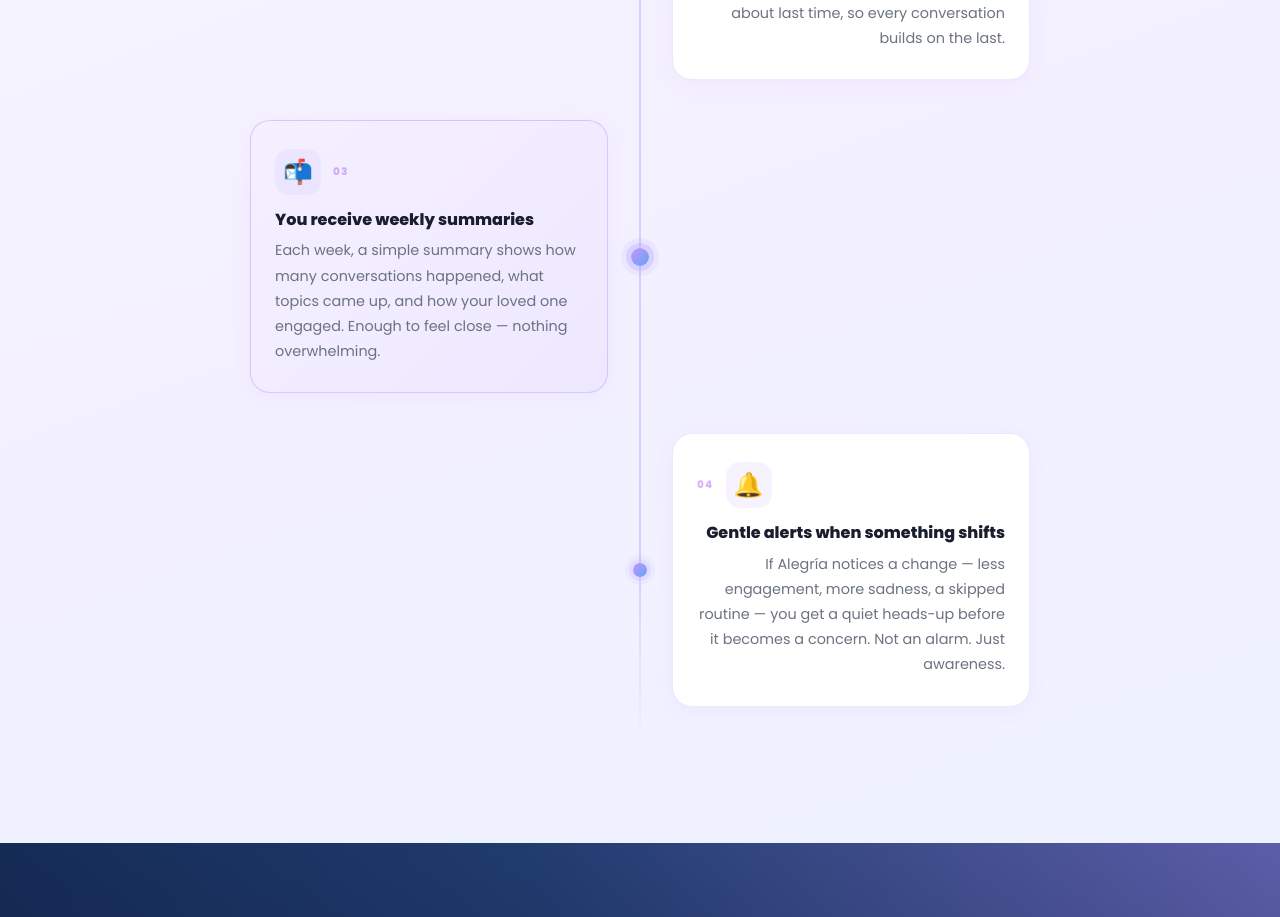
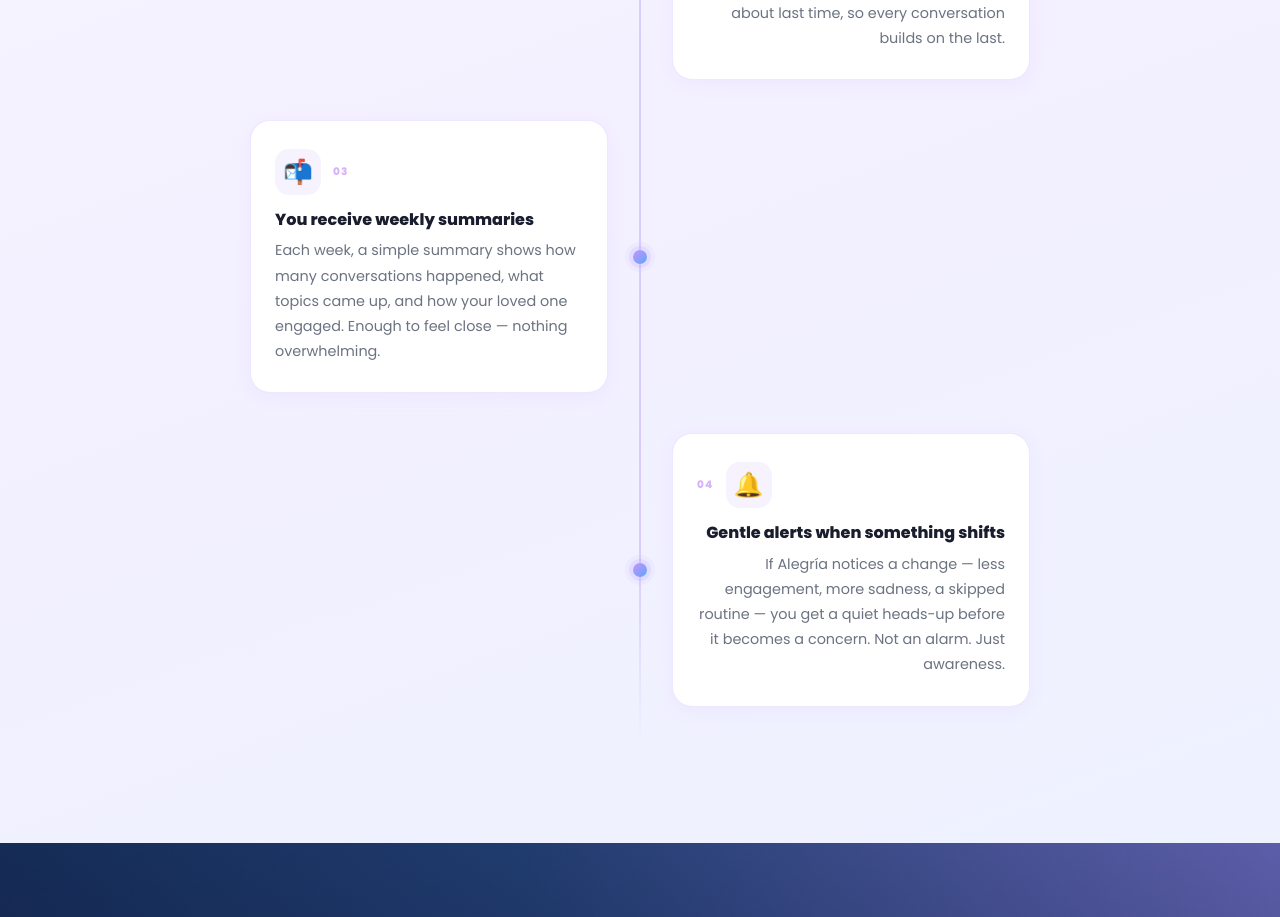
Before and after one commit to heymidori/alegriawebsite, a React (Vite) app: page /familias in a window 1280 px wide. Shown: the part 2180-3097 px from the top of the page. Built offline with nearby package versions, Linux system fonts and the light colour scheme.

Commit message:
Remove featured highlight from family timeline — all cards same style

```diff
--- a/src/pages/Familias.tsx
+++ b/src/pages/Familias.tsx
@@ -68,13 +68,7 @@ export default function Familias() {
           <div className="fam-timeline" role="list">
             {tMarkets.familySteps.map(({ icon, title, desc }, i) => {
               const isRight = i % 2 === 1;
-              const isFeatured = i === 2;
-              const itemClass = [
-                'fam-item',
-                'reveal',
-                isRight ? 'fam-item--right' : '',
-                isFeatured ? 'fam-item--featured' : '',
-              ].filter(Boolean).join(' ');
+              const itemClass = ['fam-item', 'reveal', isRight ? 'fam-item--right' : ''].filter(Boolean).join(' ');
               return (
                 <div className="fam-row" role="listitem" key={title}>
                   {isRight ? <div className="fam-empty" aria-hidden="true" /> : (
@@ -87,7 +81,7 @@ export default function Familias() {
                       <p>{desc}</p>
                     </div>
                   )}
-                  <div className={`fam-dot${isFeatured ? ' fam-dot--featured' : ''}`} aria-hidden="true" />
+                  <div className="fam-dot" aria-hidden="true" />
                   {isRight ? (
                     <div className={itemClass}>
                       <div className="fam-item-top">
```
